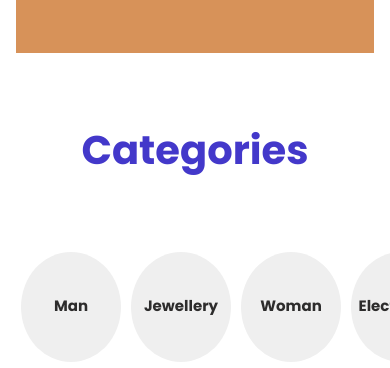
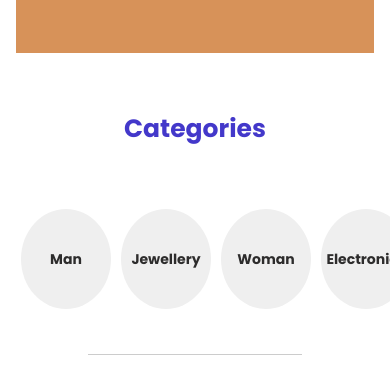
Before and after one commit to mehrnazpishyar/-E-Commerce-Website, a React (Vite) app: page / in a window 390 px wide. Shown: the part 668-1036 px from the top of the page. Built offline with nearby package versions, Linux system fonts and the light colour scheme; no server answers.

Commit message:
change some responsive styles

```diff
--- a/src/css/components/_cart.scss
+++ b/src/css/components/_cart.scss
@@ -142,6 +142,11 @@
         justify-content: space-between;
         gap: 1.5rem;
         margin-top: 3rem;
+        border-bottom: 1px solid $color-gray-medium;
+        padding-bottom: 10px;
+        @include mobile {
+        flex-wrap: wrap;
+          }
 
         .close-icon {
           font-size: 1.25rem;
--- a/src/css/components/_favorite.scss
+++ b/src/css/components/_favorite.scss
@@ -56,6 +56,7 @@
         margin-top: 3rem;
         border-bottom: 1px solid $color-gray-medium;
         padding-bottom: 10px;
+        margin-left: 12px;
 
         @include mobile {
           gap: 1rem;
--- a/src/css/components/_product_categories.scss
+++ b/src/css/components/_product_categories.scss
@@ -7,6 +7,9 @@
     color: $color-purple;
     padding: 40px;
     font-size: 40px;
+    @include mobile {
+      font-size: 25px;
+    }
   }
 
   .categories-container {
@@ -24,7 +27,7 @@
           transition: 0.2s;
         }
         @include mobile {
-          font-size: 15px;
+          font-size: 14px;
         }
       }
 
@@ -32,8 +35,8 @@
         display: flex;
         justify-content: center;
         align-items: center;
-        height: 210px;
-        width: 210px;
+        height:180px;
+        width:180px;
         background-color: $color-gray-light;
         overflow: hidden;
         border-radius: 50%;
@@ -43,8 +46,8 @@
           border: 1px solid $color-yellow;
         }
         @include mobile {
-          width: 100px;
-          height: 110px;
+          width: 90px;
+          height: 100px;
         }
         @include tablet {
           width: 140px;
--- a/src/css/components/_products.scss
+++ b/src/css/components/_products.scss
@@ -15,6 +15,7 @@
     @include mobile {
       h1 {
         font-size: 18px;
+        margin-top: 60px;
       }
     }
   }
--- a/src/css/main.css
+++ b/src/css/main.css
@@ -479,6 +479,11 @@ footer .footer-col .social-links a:hover {
   padding: 40px;
   font-size: 40px;
 }
+@media screen and (max-width: 768px) {
+  .categories h1 {
+    font-size: 25px;
+  }
+}
 .categories .categories-container {
   display: flex;
   justify-content: space-around;
@@ -495,15 +500,15 @@ footer .footer-col .social-links a:hover {
 }
 @media screen and (max-width: 768px) {
   .categories .categories-container .categories-card h2 {
-    font-size: 15px;
+    font-size: 14px;
   }
 }
 .categories .categories-container .categories-card .img-box {
   display: flex;
   justify-content: center;
   align-items: center;
-  height: 210px;
-  width: 210px;
+  height: 180px;
+  width: 180px;
   background-color: #efefef;
   overflow: hidden;
   border-radius: 50%;
@@ -514,8 +519,8 @@ footer .footer-col .social-links a:hover {
 }
 @media screen and (max-width: 768px) {
   .categories .categories-container .categories-card .img-box {
-    width: 100px;
-    height: 110px;
+    width: 90px;
+    height: 100px;
   }
 }
 @media screen and (min-width: 768px) and (max-width: 1023px) {
@@ -602,6 +607,7 @@ footer .footer-col .social-links a:hover {
 @media screen and (max-width: 768px) {
   .products .title-filter h1 {
     font-size: 18px;
+    margin-top: 60px;
   }
 }
 .products hr {
@@ -1307,6 +1313,13 @@ footer .footer-col .social-links a:hover {
   justify-content: space-between;
   gap: 1.5rem;
   margin-top: 3rem;
+  border-bottom: 1px solid #ccc;
+  padding-bottom: 10px;
+}
+@media screen and (max-width: 768px) {
+  .cart-container .cart-main .cart-items .cart-products {
+    flex-wrap: wrap;
+  }
 }
 .cart-container .cart-main .cart-items .cart-products .close-icon {
   font-size: 1.25rem;
@@ -1488,6 +1501,7 @@ footer .footer-col .social-links a:hover {
   margin-top: 3rem;
   border-bottom: 1px solid #ccc;
   padding-bottom: 10px;
+  margin-left: 12px;
 }
 @media screen and (max-width: 768px) {
   .shopping-favorite .favorite-items .favorite-main .favorite-products {
```
Also changed, not shown: 1 other file (tests, documents, lock files or other folders).
